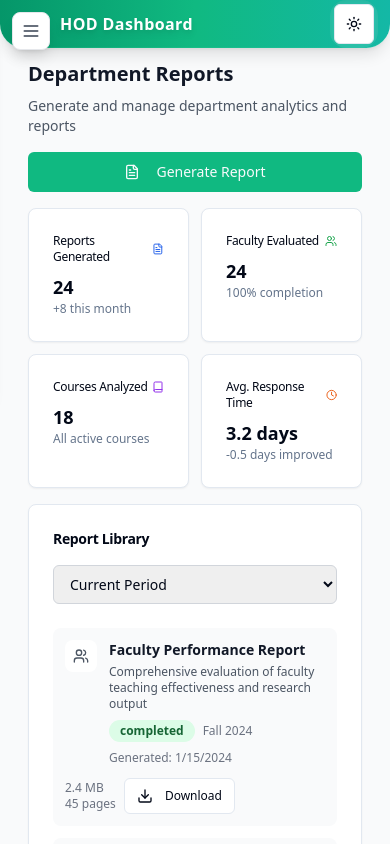
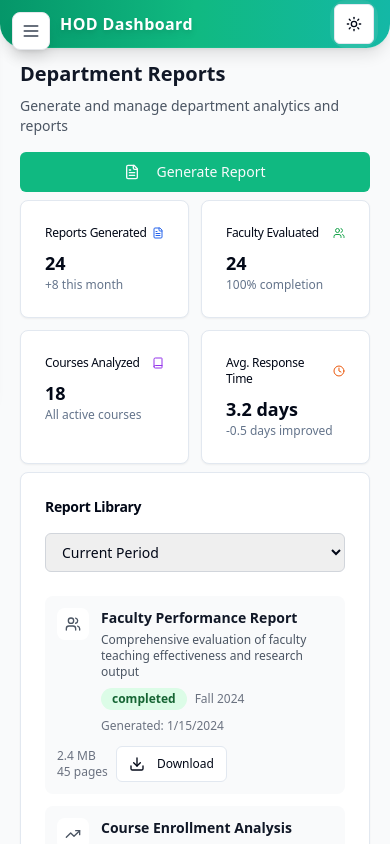
Before and after one commit to Devantics01/courseware-cloud-compass-71, a React (Vite) app: page /hod/reports in a window 390 px wide. Shown: the top 844 px of the page. Built offline with nearby package versions, Linux system fonts and the light colour scheme.

Commit message:
Reduce spacing on HodReports page
Adjust spacing in src/pages/hod/HodReports.tsx.

```diff
--- a/src/pages/hod/HodReports.tsx
+++ b/src/pages/hod/HodReports.tsx
@@ -120,7 +120,7 @@ const HodReports = () => {
 
   return (
     <HodLayout>
-      <div className="space-y-4 sm:space-y-6 animate-fade-in px-4 sm:px-0">
+      <div className="space-y-2 sm:space-y-3 animate-fade-in px-2 sm:px-0">
         <div className="flex flex-col sm:flex-row sm:justify-between sm:items-center gap-4">
           <div>
             <h1 className="text-xl sm:text-2xl lg:text-3xl font-bold text-gray-900 dark:text-white">Department Reports</h1>
```
